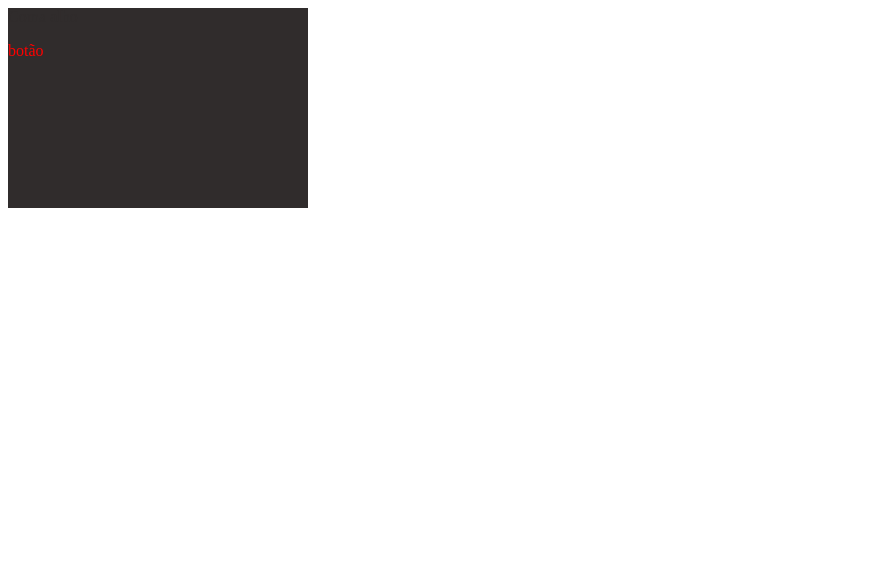
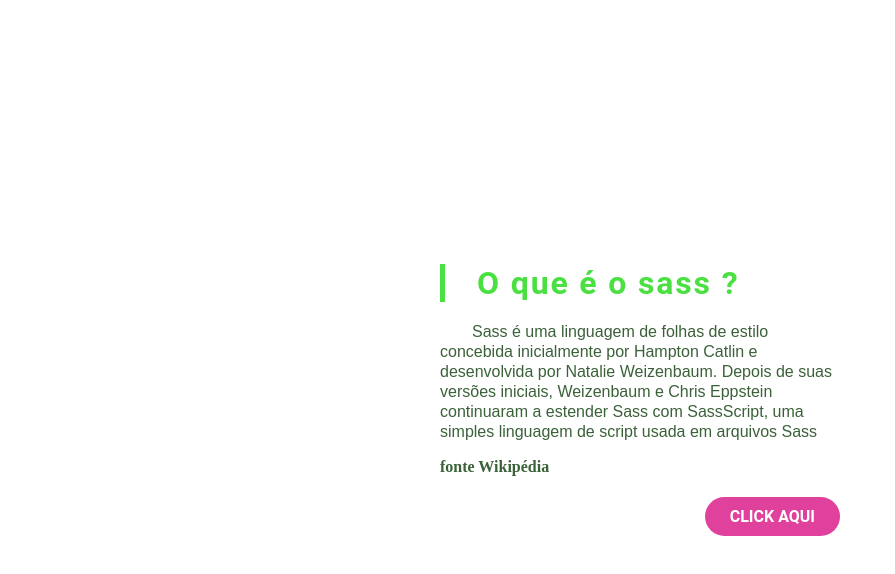
Before and after one commit to Planctor/Css-com-Sass, a website: page index.html in a window 1280 px wide. Shown: the whole page, without its empty margins (0-895 px from the left). Drawn offline with Linux system fonts and the light colour scheme.

Commit message:
brincando

```diff
--- a/index.html
+++ b/index.html
@@ -8,9 +8,15 @@
     <link rel="stylesheet" href="css/style.css">
 </head>
 <body>
-    <div>
-        <a href="#">Coma alho</a>
-        <p>botão</p>
-    </div>
+    <section>
+        <div>
+            <h1>O que é o sass ?</h1>
+            <p>Sass é uma linguagem de folhas de estilo concebida inicialmente por Hampton Catlin e desenvolvida por Natalie
+            Weizenbaum. Depois de suas versões iniciais, Weizenbaum e Chris Eppstein continuaram a estender Sass com SassScript, uma
+            simples linguagem de script usada em arquivos Sass</p>
+            <span>fonte Wikipédia</span>
+            <a href="#">Click Aqui</a>
+        </div>
+    </section>
 </body>
 </html>
--- a/sass/_botoes.scss
+++ /dev/null
@@ -1,3 +0,0 @@
-p{
-    color: red;
-}
--- a/sass/style.scss
+++ b/sass/style.scss
@@ -1,12 +1,64 @@
-@import "_botoes";// com o _ (Partials) na frente ele não cria outro arquivo botoes.css
-$preto: rgb(48, 44, 44);
+@import "_cores";// com o _ (Partials) na frente ele não cria outro arquivo botoes.css
+$fonteTexto: Poppins;
+$fonteTitulo: Roboto;
 
-div{
-    background: $preto;
-    height: 200px;
-    width: 300px;
-    a{
-        color: $preto;
-        text-decoration: none;
+*{
+    margin: 0;
+    padding: 0;
+    box-sizing: border-box;
+}
+section{
+    display: -webkit-box;
+    display: -moz-box;
+    display: -ms-flexbox;
+    display: -webkit-flex;
+    display: flex;
+    justify-content: center;
+    flex-direction: row;
+    align-items: center;
+    width: 100%;
+    height: 100vh;
+    div{
+        width: 25em;
+        height: 17em;
+        position: relative;
+        h1{
+            font-size: xx-large;
+            font-weight: 600;
+            font-family: $fonteTitulo, sans-serif;
+            letter-spacing: 0.1ch;
+            color: $primaria;
+            text-indent:1em;
+            border-left: 5px solid $primaria;
+        }
+        p{
+            color: $text;
+            font-family: $fonteTexto, sans-serif;
+            text-align: start;
+            text-indent:2em;
+            margin-top:20px;
+            line-height: 1.25em;
+            font-size: 1em;
+        }
+        span{
+            color: $text;
+            font-weight: bold;
+            position: absolute;
+            margin-top: 1em;
+            left: 0;
+        }
+        a{
+            color: white;
+            text-decoration: none;
+            font-family: $fonteTitulo, sans-serif;
+            background: $complementar;
+            text-transform: uppercase;
+            padding: 10px 25px 10px 25px;
+            border-radius: 50px;
+            font-weight: 600;
+            position: absolute;
+            bottom: 0;
+            right: 0;
+        }
     }
 }
```
Also changed, not shown: css/style.css, 1 other file.
